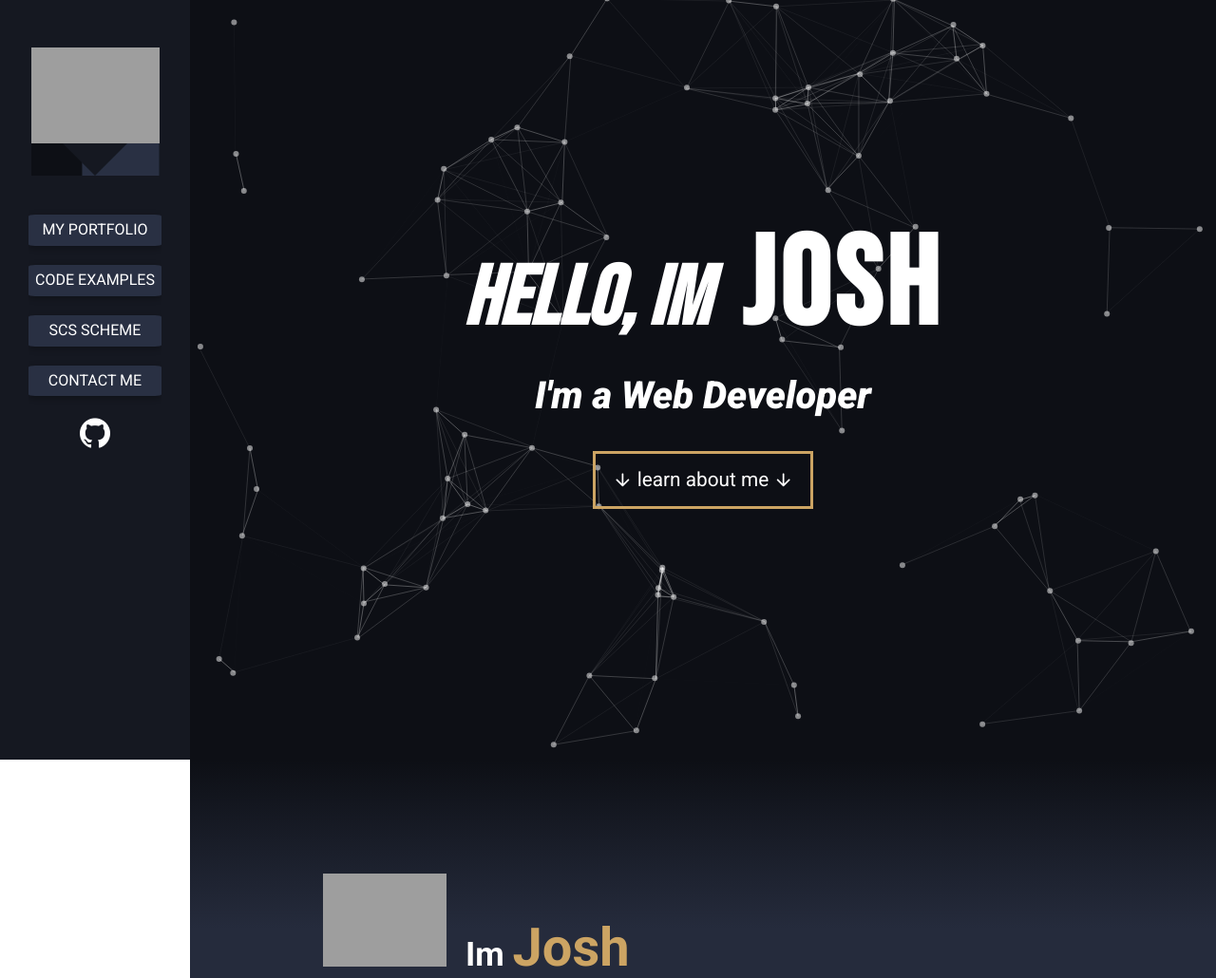
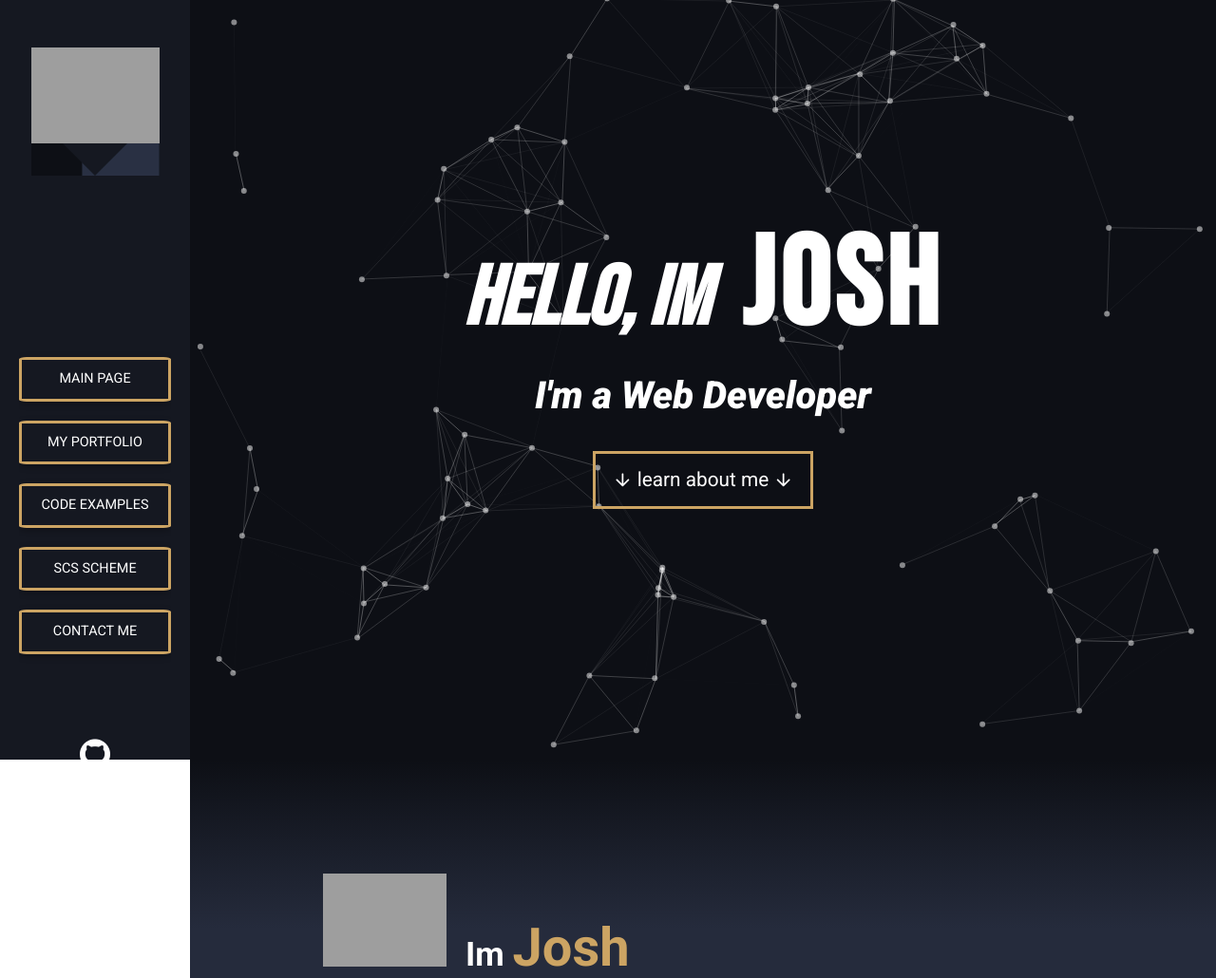
Before and after one commit to JoshR95/portfolioJR95, a PHP site: page /index.php in a window 1280 px wide. Shown: the top 1030 px of the page at 95% size. Run offline with PHP 8.4, Linux system fonts and the light colour scheme; some web fonts are replaced; grey boxes are pictures that could not be loaded.

Commit message:
added the page-buttons to the nav
added the page button styling to the nav to keep the styling consistent throughout the page

```diff
--- a/css/application.css
+++ b/css/application.css
@@ -289,12 +289,12 @@ nav {
   -webkit-box-direction: normal;
       -ms-flex-direction: column;
           flex-direction: column;
-  -webkit-box-pack: center;
-      -ms-flex-pack: center;
-          justify-content: center;
-  -webkit-box-align: center;
-      -ms-flex-align: center;
-          align-items: center;
+  -webkit-box-align: center;
+      -ms-flex-align: center;
+          align-items: center;
+  width: 180px;
+  margin: 0 10px 0 10px;
+  padding: 0 10px 0 10px;
 }
 
 .nav-initials {
@@ -430,7 +430,7 @@ nav {
   padding: 0;
   margin-bottom: 20px;
   width: 140px;
-  background-color: #293043;
+  background-color: transparent;
   border-radius: 5%;
   -webkit-box-shadow: 0 2px 7px rgba(0, 0, 0, 0.3);
           box-shadow: 0 2px 7px rgba(0, 0, 0, 0.3);
@@ -451,9 +451,59 @@ nav {
           box-shadow: inset 0 0 5px #151821;
 }
 
+.pages-links li a {
+  border: 3px #cca463 solid;
+  margin-top: 30px;
+  z-index: 10;
+  text-decoration: none;
+  color: white;
+  font-size: 1.2rem;
+  z-index: 1000;
+  cursor: pointer;
+  pointer-events: auto;
+  gap: 5px;
+  margin-top: 0;
+  font-size: 0.9rem;
+  border-radius: 5%;
+  padding: 10px;
+}
+.pages-links li a, .pages-links li a a, .pages-links li a p, .pages-links li a span {
+  text-decoration: none;
+}
+.pages-links li a:hover {
+  background-color: #cca463;
+  color: white;
+  border-color: #977132;
+}
+.pages-links li a:hover p {
+  color: #0d0f15;
+}
+.pages-links li a:active {
+  background-color: #c69950;
+  border-color: #4b3718;
+}
+.pages-links li a:active p {
+  color: white;
+}
+.pages-links li a p {
+  margin: 0;
+  color: white;
+  padding: 3px;
+}
+.pages-links li a p span {
+  padding: 0 5px;
+}
+.pages-links li a:hover {
+  color: black;
+}
+.pages-links li a:active {
+  color: white;
+}
+
 .nav-socials {
   text-align: center;
   padding-bottom: 10px;
+  margin-top: 50px;
 }
 .nav-socials a {
   font-size: 2rem;
@@ -527,15 +577,39 @@ nav {
     height: 100vh;
     position: fixed;
   }
+  .nav-container {
+    height: 100vh;
+  }
   .hamburger {
     display: none;
   }
   .links-container {
+    display: -webkit-box;
+    display: -ms-flexbox;
+    display: flex;
+    -webkit-box-orient: vertical;
+    -webkit-box-direction: normal;
+        -ms-flex-direction: column;
+            flex-direction: column;
+    -webkit-box-align: center;
+        -ms-flex-align: center;
+            align-items: center;
     visibility: visible;
     max-height: none;
+    width: 100%;
     opacity: 1;
     -webkit-transition: none;
     transition: none;
+    margin-top: 150px;
+  }
+  .links-container .pages-links {
+    width: 100%;
+  }
+  .links-container .pages-links li {
+    width: 100%;
+  }
+  .links-container .pages-links li a {
+    width: 100%;
   }
   .nav-initials {
     margin-bottom: 75px;
@@ -1158,6 +1232,9 @@ footer {
 .project-item .project-links a p span {
   padding: 0 5px;
 }
+.project-item .project-links a p {
+  padding: 5px;
+}
 
 .hidden {
   display: none;
--- a/includes/nav_about.php
+++ b/includes/nav_about.php
@@ -24,12 +24,11 @@
         <li><a href="../pages/scsScheme.php">SCS SCHEME</a></li>
         <li><a href="../index.php#contact-me">CONTACT ME</a></li>
       </ul>
-    </div>
-
       <div class="nav-socials">
         <a href="https://github.com/JoshR95">
           <span class="icon-github"></span>
         </a>
       </div>
     </div>
+  </div>
 </nav>
--- a/includes/nav_home.php
+++ b/includes/nav_home.php
@@ -18,19 +18,18 @@
 
     <div class="links-container">
       <ul class="pages-links">
-        <!--Portfolio is homepage -->
-        <!-- <li class="btn-one"><a href="./pages/about.php"><span>ABOUT ME</span></a></li>     -->
-        <li><a href="#portfolio"><span>MY PORTFOLIO</span></a></li>
-        <li><a href="./pages/codeExamples.php"><span>CODE EXAMPLES</span></a></li>
-        <li><a href="./pages/scsScheme.php"><span>SCS SCHEME</span></a></li>
-        <li><a href="#contact-me"><span>CONTACT ME</span></a></li>
+        <li><a href="../index.php">MAIN PAGE</a></li>
+        <li><a href="../index.php#portfolio">MY PORTFOLIO</a></li>
+        <li><a href="../pages/codeExamples.php">CODE EXAMPLES</a></li>
+        <li><a href="../pages/scsScheme.php">SCS SCHEME</a></li>
+        <li><a href="../index.php#contact-me">CONTACT ME</a></li>
       </ul>
+      <div class="nav-socials">
+        <a href="https://github.com/JoshR95">
+          <span class="icon-github"></span>
+        </a>
+      </div>
     </div>
 
-    <div class="nav-socials">
-      <a href="https://github.com/JoshR95" target="_blank" rel="noopener noreferrer">
-        <span class="icon-github"></span>
-      </a>
-    </div>
   </div>
 </nav>
--- a/scss/layout/_nav.scss
+++ b/scss/layout/_nav.scss
@@ -12,14 +12,16 @@ nav{
 .nav-container{
     display: flex;
     flex-direction: column;
-    justify-content: center;
     align-items: center;
+    // width needs to be 200px minus the margin and padding
+    width: 180px;
+    margin: 0 10px 0 10px;
+    padding: 0 10px 0 10px;
 }
 
 // aligns the initials
 .nav-initials {
     position: relative;
-
 
     .page-logo-background {
         display: block;
@@ -128,7 +130,7 @@ nav{
     padding: 0;
     margin-bottom: 20px;
     width: 140px;
-    background-color: $third-color;
+    background-color: transparent;
     border-radius: 5%;
     box-shadow: 0 2px 7px rgba(0, 0, 0, 0.3);
 
@@ -154,9 +156,24 @@ nav{
     }
 }
 
+.pages-links li a {
+    @include page-button;
+    margin-top: 0;
+    font-size: .9rem;
+    border-radius: 5%;
+    padding: 10px;
+    &:hover{
+        color: black;
+    }
+    &:active{
+        color: $white;
+    }
+}
+
 .nav-socials{
     text-align: center;
     padding-bottom: 10px;
+    margin-top: 50px;
     a{
         font-size: 2rem;
         color: $white;
@@ -249,16 +266,34 @@ nav{
         height: 100vh;
         position: fixed;
     }
+    .nav-container{
+        height: 100vh;
+    }
 
     .hamburger{
         display: none;
     }
 
     .links-container {
+        display: flex;
+        flex-direction: column;
+        align-items: center;
         visibility: visible; // we have to set it to visible or it wouldnt show
         max-height: none; // this stops the container being restricted in height
+        width: 100%;
         opacity: 1; // we have to set an opacity value or it wouldnt show because of how weve coded the dropdown bar to appear
         transition: none; // this line stops there being any transition like when the drop down comes down
+        margin-top: 150px;
+        // were making the links in the nav take up as much space as they can when in desktop view
+        .pages-links{
+            width: 100%;
+            li{
+                width: 100%;
+                a{
+                    width: 100%;
+                }
+            }
+        }
     }
 
     .nav-initials{
--- a/scss/layout/_portfolio.scss
+++ b/scss/layout/_portfolio.scss
@@ -142,6 +142,9 @@
             @include page-button;
             margin-top: 0;
             font-size: .8rem;
+            p{
+                padding: 5px;
+            }
         }
     }
 
```
Also changed, not shown: includes/nav_CE.php (+4 -4 lines), includes/nav_scsScheme.php (+3 -4 lines), 1 other file. Lines whose indentation alone changed are shown as unchanged.
